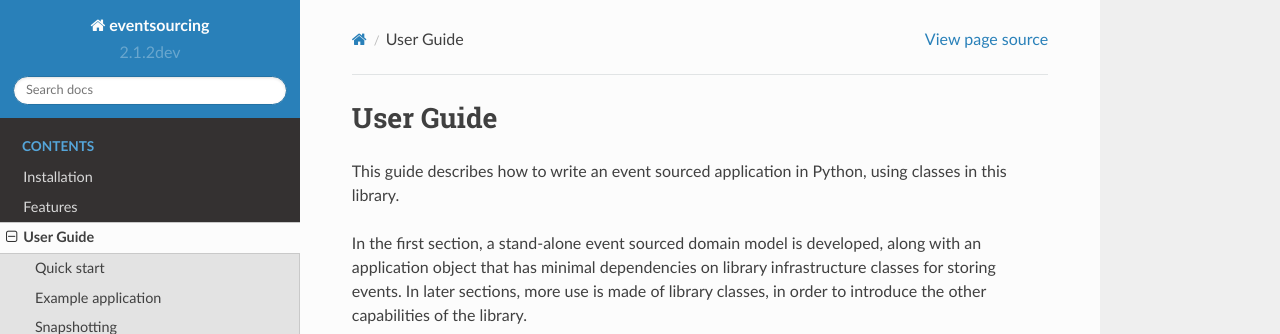
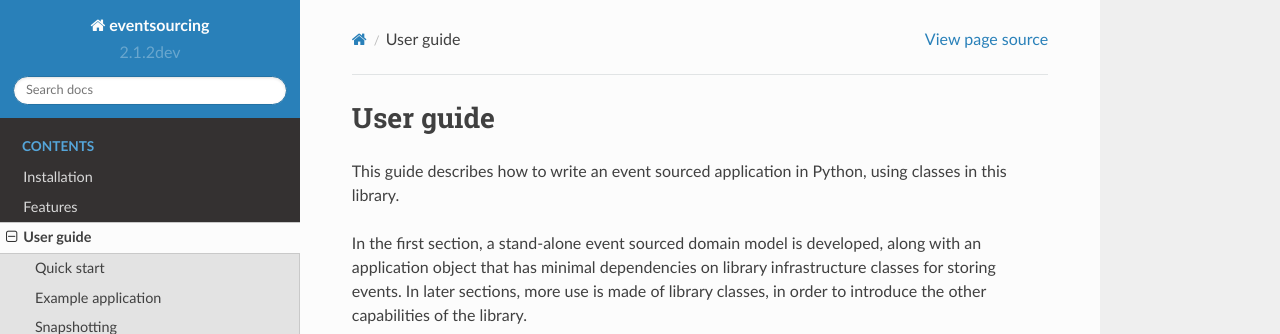
Before and after one commit to pyeventsourcing/eventsourcing, a Sphinx documentation site: the page built from docs/topics/user_guide/index.rst, in a window 1280 px wide and 900 px high. Shown: the top 334 px of the window. Built offline with Sphinx 7.4.7 and the Read the Docs theme 2.0.0, drawn with Linux system fonts in a browser that asks for light colours.

Commit message:
Fixed heading.

```diff
--- a/docs/topics/user_guide/index.rst
+++ b/docs/topics/user_guide/index.rst
@@ -1,5 +1,5 @@
 ==========
-User Guide
+User guide
 ==========
 
 This guide describes how to write an event sourced application
```
